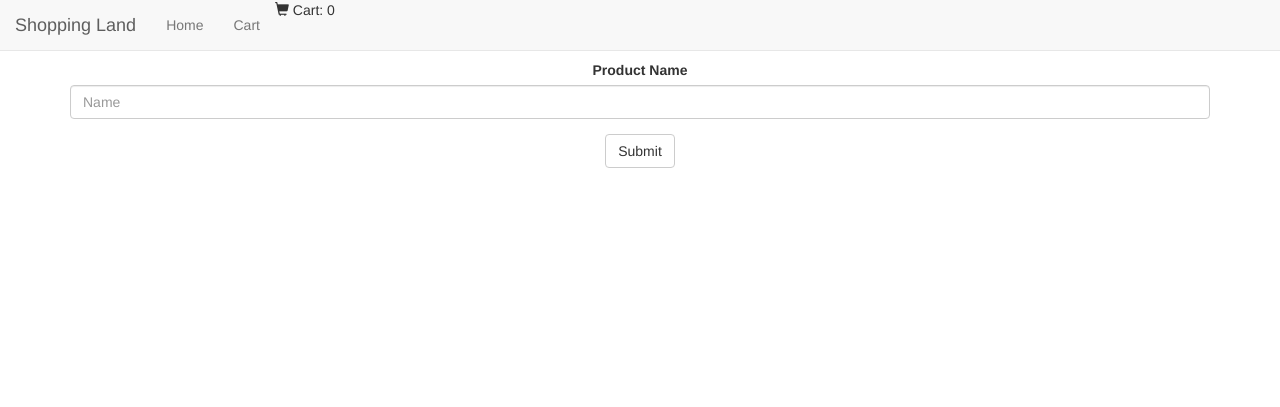
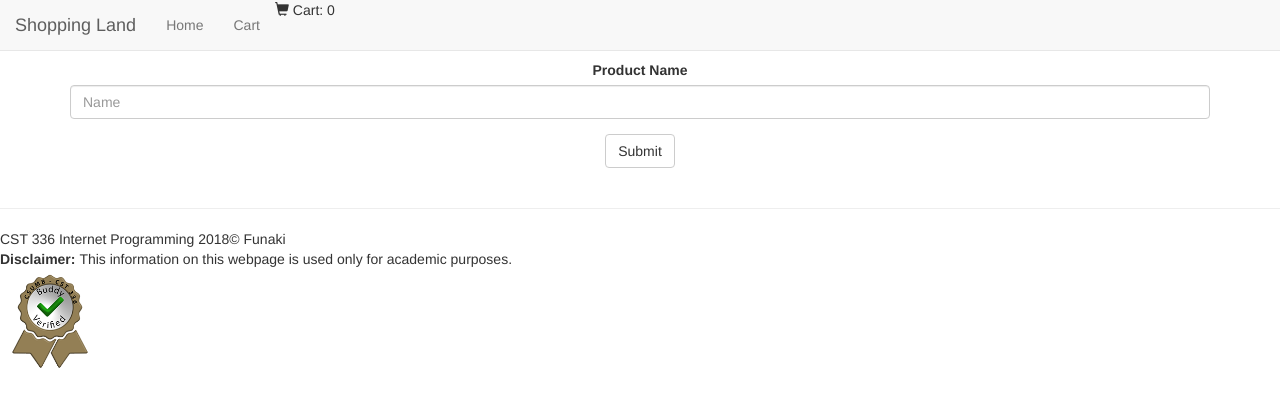
Before and after one commit to yfunaki/yfunaki, a PHP site: page /LABS/lab5/scart/index.php in a window 1280 px wide. Shown: the top 407 px of the page. Run offline with PHP 8.4, Linux system fonts and the light colour scheme; some libraries are stand-ins or nearby versions.

Commit message:
adding lab5

```diff
--- a/LABS/lab5/scart/index.php
+++ b/LABS/lab5/scart/index.php
@@ -86,4 +86,11 @@
         </div>
     </div>
     </body>
+    <footer>
+        <hr>
+            CST 336 Internet Programming 2018&copy; Funaki <br />
+            <strong> Disclaimer: </strong> This information on this webpage is used only for academic purposes. <br />
+            <img src="/yfunaki/LABS/lab5/img/buddy_verified.png" alt-"Buddy Verified Badge" />
+
+    </footer>
 </html>
--- a/LABS/lab5/scart/scart.php
+++ b/LABS/lab5/scart/scart.php
@@ -76,4 +76,10 @@
             </div>
         </div>
     </body>
+    <footer>
+        <hr>
+            CST 336 Internet Programming 2018&copy; Funaki <br />
+            <strong> Disclaimer: </strong> This information on this webpage is used only for academic purposes. <br />
+            <img src="/yfunaki/LABS/lab5/img/buddy_verified.png" alt-"Buddy Verified Badge" />
+    </footer>
 </html>
```
Also changed, not shown: LABS/lab5/img/buddy_verified.png (added).
